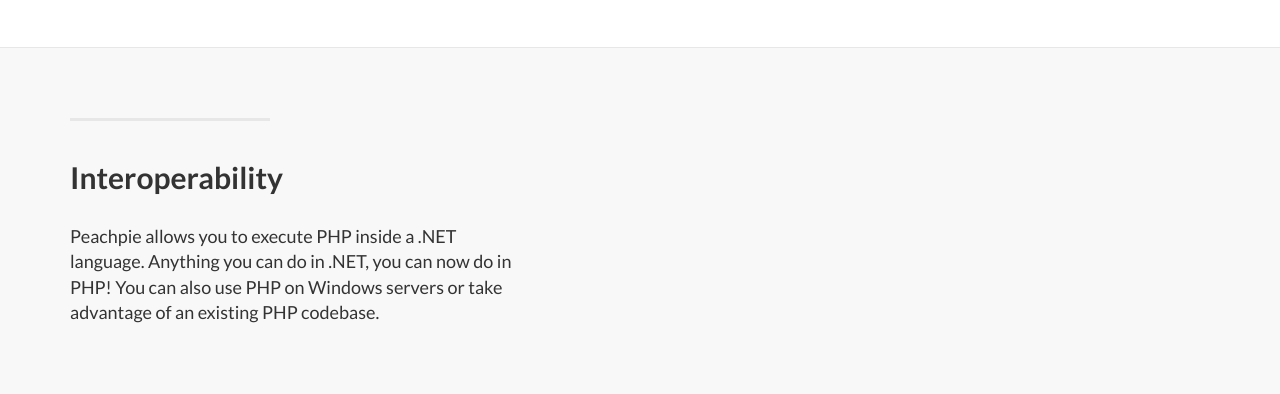
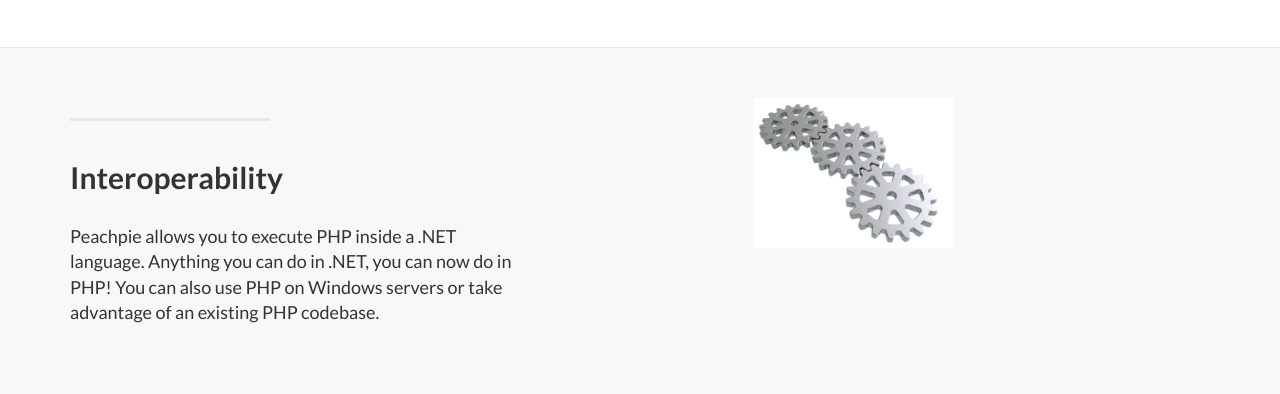
Before and after one commit to leonmeijer/peachpie-web, a plain HTML site: page index.html in a window 1280 px wide. Shown: the part 1617-2011 px from the top of the page. Drawn offline with Linux system fonts and the light colour scheme.

Commit message:
add new image

```diff
--- a/index.html
+++ b/index.html
@@ -155,7 +155,7 @@
                     <p class="lead">Peachpie allows you to execute PHP inside a .NET language. Anything you can do in .NET, you can now do in PHP! You can also use PHP on Windows servers or take advantage of an existing PHP codebase.</p>
                 </div>
                 <div class="col-lg-5 col-lg-offset-2 col-sm-6">
-                    <img class="img-responsive" src="img/logo-peach.png" width='200px' alt="">
+                    <img class="img-responsive" src="img/interop.jpg" width='200px' alt="">
                 </div>
             </div>
 
```
